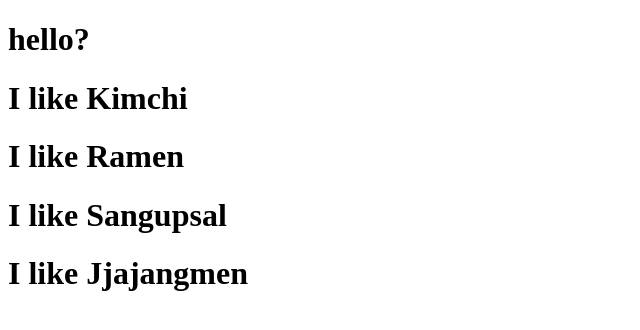
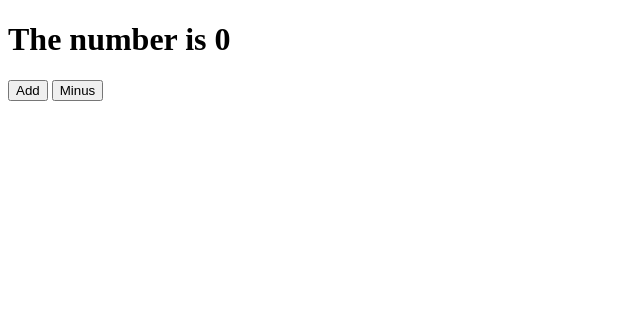
Before and after one commit to Hoon-Hub/Clone-React-movie, a React (Create React App) app: page / in a window 1280 px wide. Shown: the top 330 px of the page, without its empty margins (0-640 px from the left). Built offline with nearby package versions, Linux system fonts and the light colour scheme.

Commit message:
state 사용하는 방법

```diff
--- a/src/App.js
+++ b/src/App.js
@@ -1,21 +1,24 @@
 import React from "react";
 
-function Food({ fav }){
+class App extends React.Component{
+  state = {
+    count: 0
+  };
 
-  return <h1>I like {fav}</h1>
-}
+  add = () => {
+    this.setState(current => ({ count : current.count +1 }));
+  }
 
-function App() {
-  return (
-    <div>
-      <h1>hello?</h1>
-      <Food fav="Kimchi" />
-      <Food fav="Ramen" />
-      <Food fav="Sangupsal" />
-      <Food fav="Jjajangmen" />
-
-    </div>
-  );
+  remove = () => {
+    this.setState(current => ({ count : current.count -1 }));
+  }
+  render(){
+    return <div>
+      <h1>The number is {this.state.count}</h1>
+      <button onClick={this.add}>Add</button>&nbsp;
+      <button onClick={this.remove}>Minus</button>
+      </div>
+  }
 }
 
 export default App;
```
